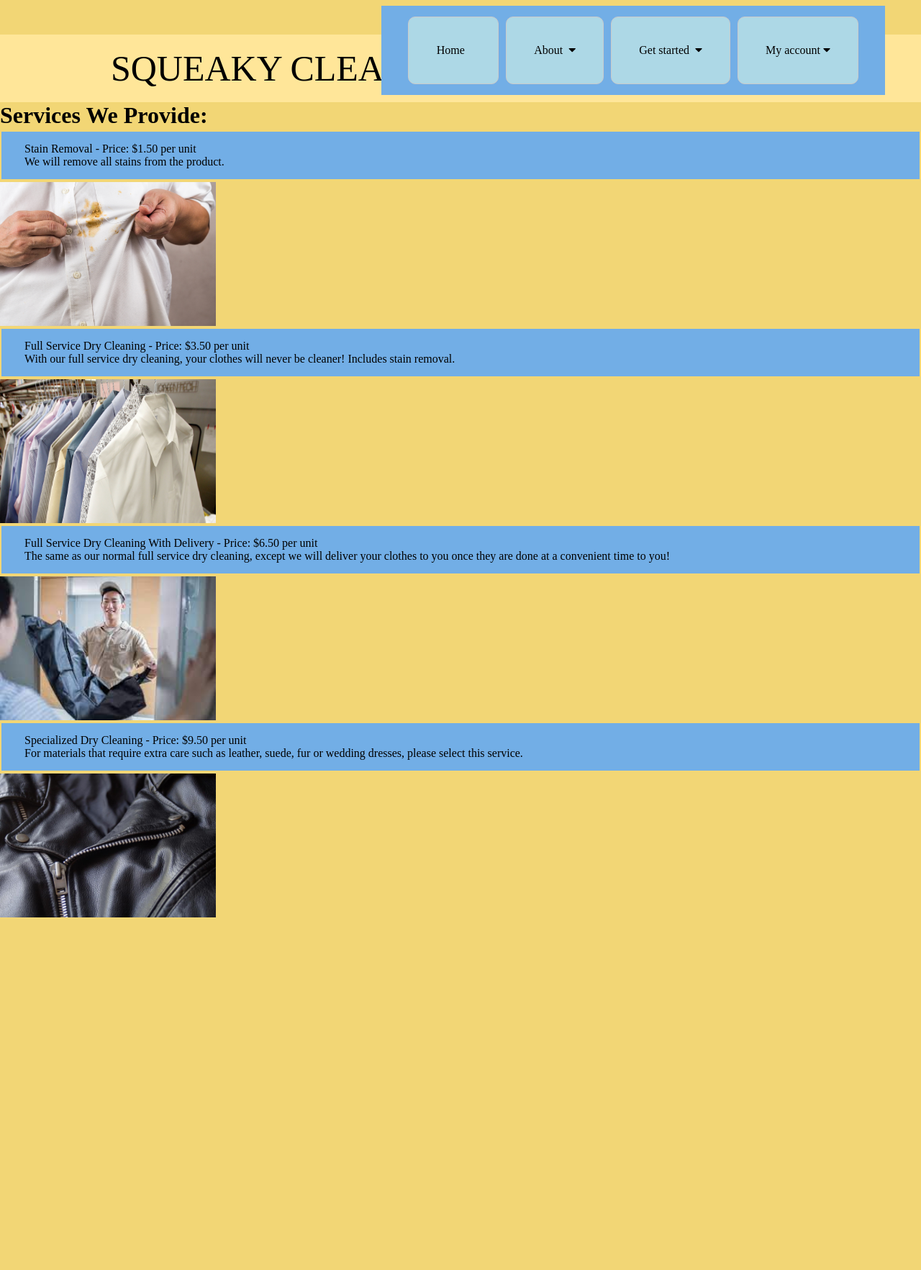
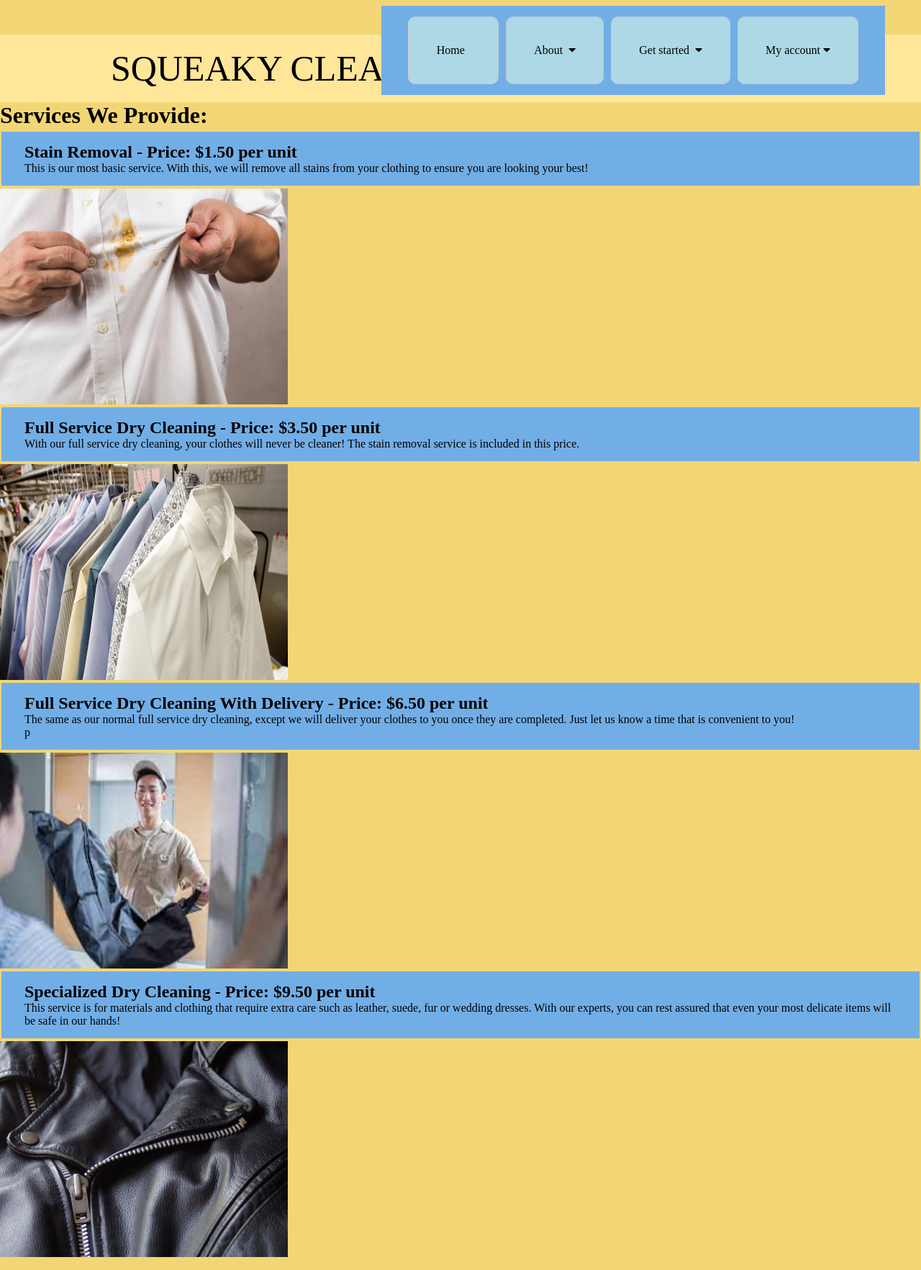
Before and after one commit to Ninorr/Group-6-Semester-Project, a Django app: page /aboutus/services in a window 1280 px wide. Shown: the whole page at 72% size. Before the commit the page ends 1275 px from the top, so only its background shows below. Run offline with Django 4.2, Linux system fonts and the light colour scheme; some web fonts are replaced.

Commit message:
Update services.html
added additional styling

```diff
--- a/assets/catalog/templates/services.html
+++ b/assets/catalog/templates/services.html
@@ -1,6 +1,13 @@
 {%  extends 'base.html' %}
 {% load static %}
 <html>
+<style>
+    h1 {text-align: center;}
+    h2 {text-align: center;}
+    p {text-align: center;}
+    .img-container {
+        text-align: center;}
+</style>
 {% block content %}
 <head>
     <title>Services</title>
@@ -12,29 +19,23 @@
 
 <section>
 <ul>
-    Stain Removal - Price: $1.50 per unit
-    <br>
-    We will remove all stains from the product.</ul>
-    <img src="./../static/images/stain.jpg" width = "300" height = "200"/>
-    <br>
+    <h2>Stain Removal - Price: $1.50 per unit</h2>
+    <p>This is our most basic service. With this, we will remove all stains from your clothing to ensure you are looking your best!</p></ul>
+    <div class = img-container>
+        <img src="./../static/images/stain.jpg" width = "400" height = "300"/> </div>
     <ul>
-    Full Service Dry Cleaning - Price: $3.50 per unit
-    <br>
-    With our full service dry cleaning, your clothes will never be cleaner! Includes stain removal.
+        <h2>Full Service Dry Cleaning - Price: $3.50 per unit</h2>
+        <p>With our full service dry cleaning, your clothes will never be cleaner! The stain removal service is included in this price.</p>
     </ul>
-    <img src="./../static/images/dry-cleaning.png" width = "300" height = "200"/>
-    <br>
+    <div class = img-container><img src="./../static/images/dry-cleaning.png" width = "400" height = "300"/></div>
     <ul>
-    Full Service Dry Cleaning With Delivery - Price: $6.50 per unit
-    <br>
-        The same as our normal full service dry cleaning, except we will deliver your clothes to you once they are done at a convenient time to you!</ul>
-    <img src="./../static/images/delivery.jpg" width = "300" height = "200"/>
-    <br>
+        <h2>Full Service Dry Cleaning With Delivery - Price: $6.50 per unit</h2>
+        <p>The same as our normal full service dry cleaning, except we will deliver your clothes to you once they are completed. Just let us know a time that is convenient to you!</p>p</ul>
+    <div class = img-container><img src="./../static/images/delivery.jpg" width = "400" height = "300"/></div>
 <ul>
-    Specialized Dry Cleaning - Price: $9.50 per unit
-    <br>
-    For materials that require extra care such as leather, suede, fur or wedding dresses, please select this service.</ul>
-    <img src="./../static/images/special-dry-cleaning.jpeg" width = "300" height = "200"/>
+    <h2>Specialized Dry Cleaning - Price: $9.50 per unit</h2>
+    <p> This service is for materials and clothing that require extra care such as leather, suede, fur or wedding dresses. With our experts, you can rest assured that even your most delicate items will be safe in our hands!</p></ul>
+    <div class = img-container><img src="./../static/images/special-dry-cleaning.jpeg" width = "400" height = "300"/></div>
     <br>
 
 
```
